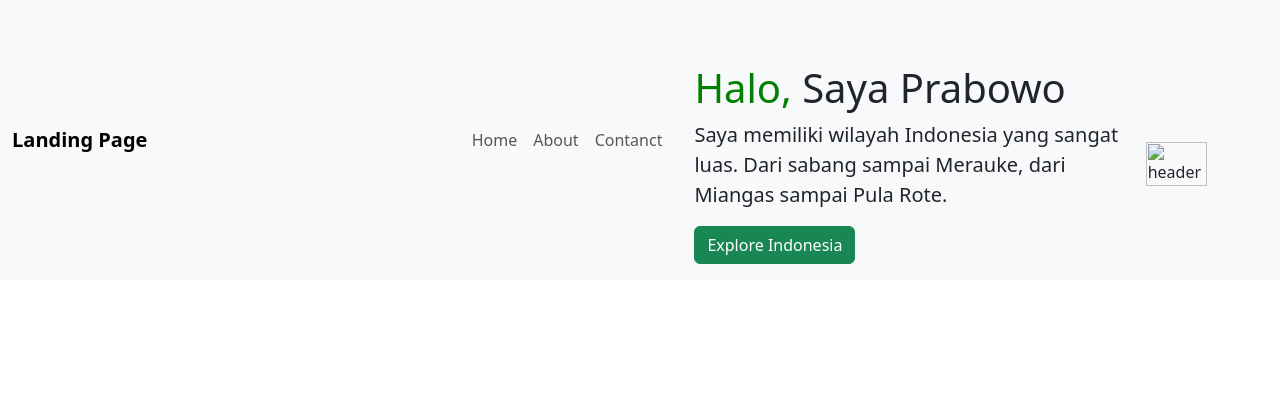
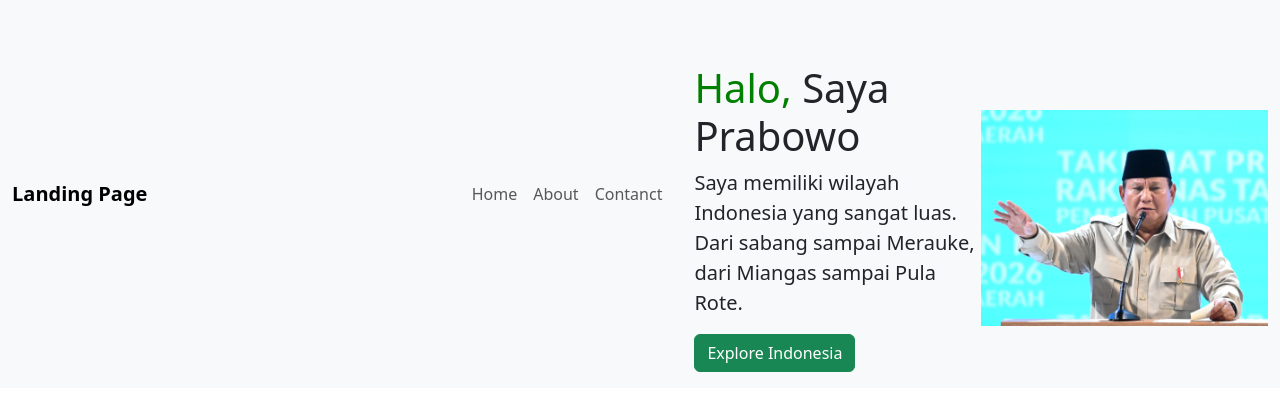
Before and after one commit to Nabvil/portofolio-nabil, a plain HTML site: page index.html in a window 1280 px wide. Drawn offline with nearby package versions, Linux system fonts and the light colour scheme.

Commit message:
Update index.html

```diff
--- a/index.html
+++ b/index.html
@@ -47,7 +47,7 @@
                 </div>
 
                 <img class="img-fluid w-50 d-none d-sm-block"
-                    src="image/wowo.jpeg"
+                    src="Images/wowo.jpeg"
                     alt="header">
             </div>
         </div>
```
